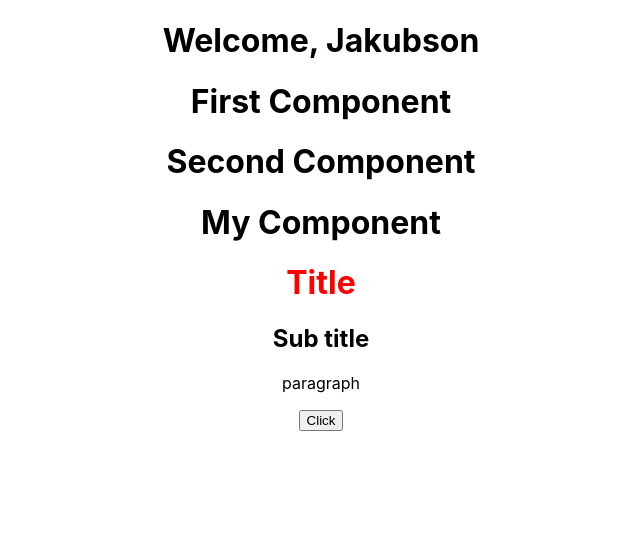
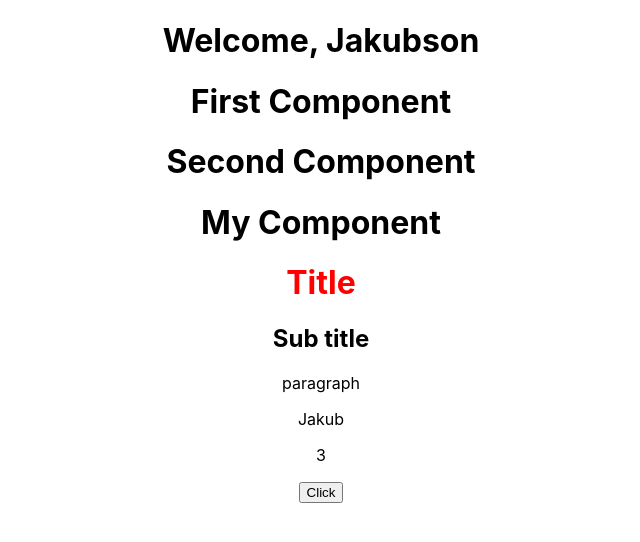
Before and after one commit to jkucaba/ReactJS_fund, a React (Create React App) app: page / in a window 1280 px wide. Shown: the top 542 px of the page, without its empty margins (319-959 px from the left). Built offline with nearby package versions, Linux system fonts and the light colour scheme.

Commit message:
Accessing javascript variables in JSX

```diff
--- a/src/components/HelloWorld.js
+++ b/src/components/HelloWorld.js
@@ -7,10 +7,15 @@ const HelloWorld = () => {
         alert("Buton clicked");
     }
 
+    const name = "Jakub"
+    const addition = 1 + 2;
+
     return (<div>
         <h1 className='title'>Title</h1>
         <h2>Sub title</h2>
         <p>paragraph</p>
+        <p>{name}</p>
+        <p>{addition}</p>
         <button onClick={handleClick}>Click</button>
     </div>)
 }
```
